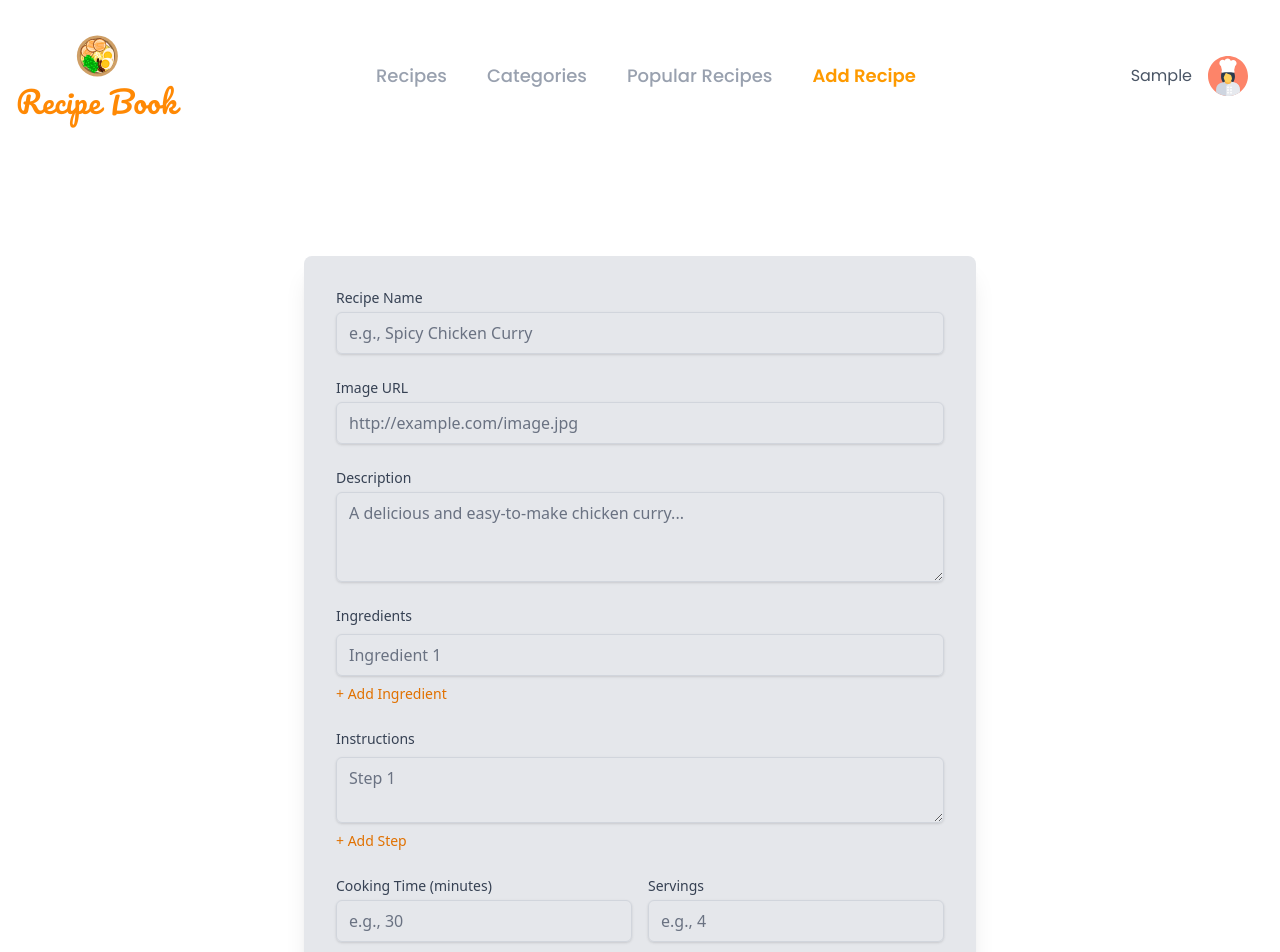
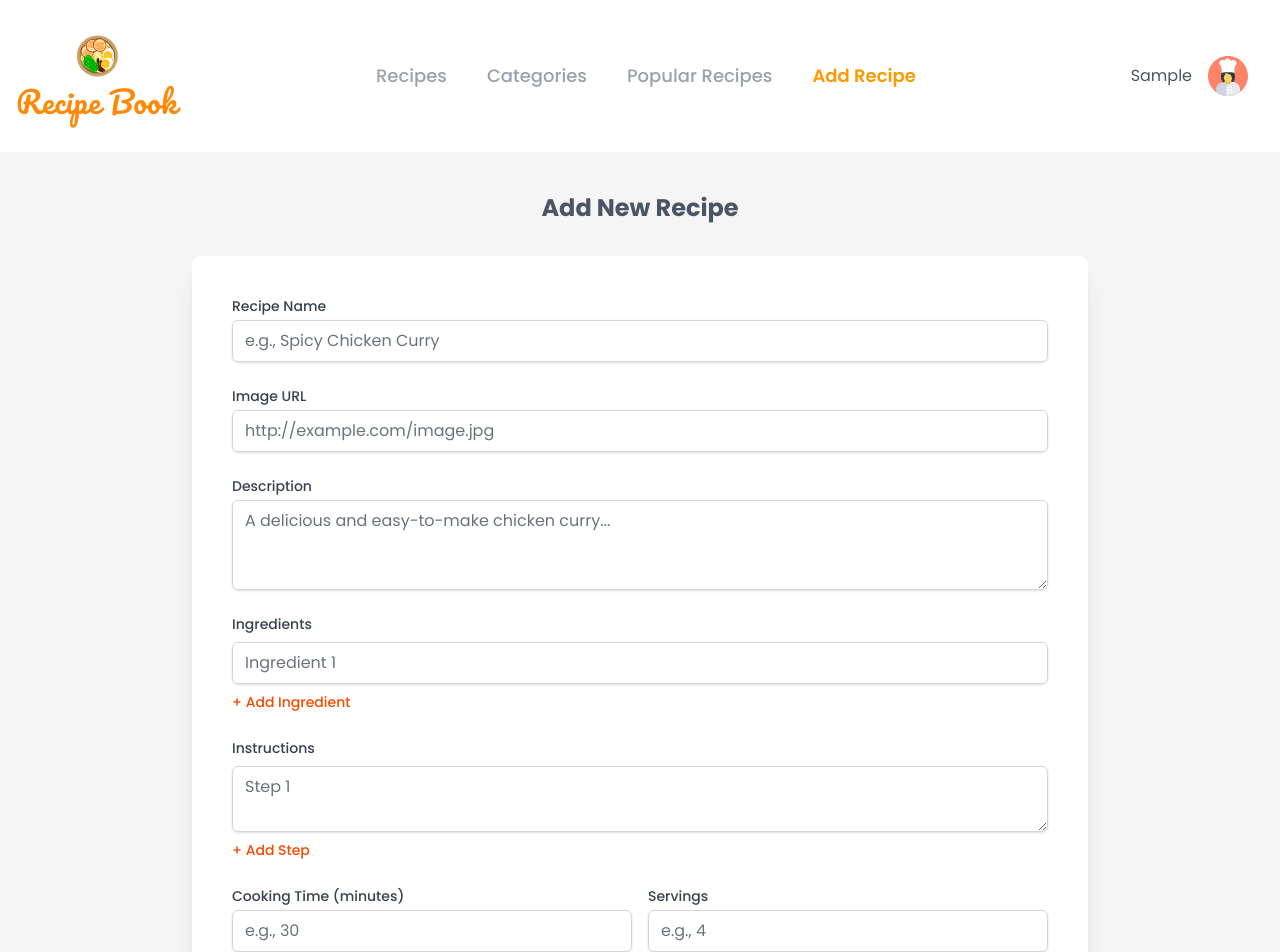
Before and after one commit to Vandu-Shre/recipe-app, a React (Vite) app in the folder client/: page /add-recipe in a window 1280 px wide. Shown: the top 952 px of the page. Built offline with nearby package versions, Linux system fonts and the light colour scheme; no server answers; sample sign-in values are in the browser's storage.

Commit message:
Updated Add and Edit Recipe pages

```diff
--- a/client/src/pages/AddRecipePage.tsx
+++ b/client/src/pages/AddRecipePage.tsx
@@ -1,4 +1,3 @@
-// client/src/pages/AddRecipePage.tsx
 import React, { useState } from 'react';
 import recipeService, { type CreateRecipeData } from '../services/recipeService';
 import { useAuth } from '../context/AuthContext';
@@ -23,7 +22,6 @@ const AddRecipePage: React.FC = () => {
 
   const handleChange = (e: React.ChangeEvent<HTMLInputElement | HTMLTextAreaElement>) => {
     const { name, value } = e.target;
-    // Special handling for number inputs to ensure they are parsed as numbers
     if (name === "cookingTime" || name === "servings") {
       setFormData((prev) => ({ ...prev, [name]: Number(value) }));
     } else {
@@ -56,7 +54,6 @@ const AddRecipePage: React.FC = () => {
     setError(null);
     setSuccess(null);
 
-    // Filter out empty strings from ingredients/instructions before sending
     const cleanedFormData = {
       ...formData,
       ingredients: formData.ingredients.filter(item => item.trim() !== ''),
@@ -66,10 +63,10 @@ const AddRecipePage: React.FC = () => {
     try {
       await recipeService.createRecipe(cleanedFormData, authToken);
       setSuccess('Recipe added successfully!');
-      setFormData({ // Reset form
+      setFormData({
         name: '', description: '', ingredients: [''], instructions: [''], cookingTime: 0, servings: 0, image: '',
       });
-      navigate('/recipes'); // Navigate to the recipe list after adding
+      navigate('/recipes');
     } catch (err: any) {
       setError(err.message || 'Failed to add recipe.');
     } finally {
@@ -87,11 +84,11 @@ const AddRecipePage: React.FC = () => {
 
   if (!user) {
     return (
-      <div className="min-h-screen py-8 flex flex-col items-center justify-center text-red-500 text-xl">
+      <div className="min-h-screen py-8 flex flex-col items-center justify-center text-red-500 text-xl font-[Poppins]">
         <p>You must be logged in to add a recipe.</p>
         <button
           onClick={() => navigate('/auth')}
-          className="mt-4 py-2 px-6 bg-amber-800 hover:bg-amber-900 text-white rounded-md transition duration-300"
+          className="mt-4 py-2 px-6 bg-orange-800 hover:bg-orange-900 text-white rounded-md transition duration-300"
         >
           Login / Register
         </button>
@@ -100,11 +97,10 @@ const AddRecipePage: React.FC = () => {
   }
 
   return (
-    // Adjust container for consistency with other pages' backgrounds
-    <div className="w-full px-4 py-8 min-h-screen">
-      <div className="max-w-2xl mx-auto"> {/* Inner container for centering content */}
-        <h1 className="text-4xl font-extrabold text-white text-center mb-8">Add New Recipe</h1>
-        <form onSubmit={handleSubmit} className="bg-gray-200 p-8 rounded-lg shadow-xl space-y-6">
+    <div className="w-full bg-neutral-100 p-10 min-h-screen font-[Poppins]">
+      <div className="max-w-4xl mx-auto">
+        <h1 className="text-2xl font-bold text-gray-600 text-center mb-8">Add New Recipe</h1>
+        <form onSubmit={handleSubmit} className="bg-white p-10 rounded-lg shadow-xl space-y-6">
           <div>
             <label htmlFor="name" className="block text-sm font-medium text-gray-700 mb-1">Recipe Name</label>
             <input
@@ -114,8 +110,7 @@ const AddRecipePage: React.FC = () => {
               value={formData.name}
               onChange={handleChange}
               required
-              // ADDED: text-gray-800 and placeholder-gray-500
-              className="mt-1 block w-full border border-gray-300 rounded-md shadow-sm py-2 px-3 focus:outline-none focus:ring-amber-500 focus:border-amber-500 text-gray-800 placeholder-gray-500"
+              className="mt-1 block w-full border border-gray-300 rounded-md shadow-sm py-2 px-3 focus:outline-none focus:ring-orange-500 focus:border-orange-500 text-gray-800 placeholder-gray-500"
               placeholder="e.g., Spicy Chicken Curry"
             />
           </div>
@@ -129,8 +124,7 @@ const AddRecipePage: React.FC = () => {
               value={formData.image}
               onChange={handleChange}
               required
-              // ADDED: text-gray-800 and placeholder-gray-500
-              className="mt-1 block w-full border border-gray-300 rounded-md shadow-sm py-2 px-3 focus:outline-none focus:ring-amber-500 focus:border-amber-500 text-gray-800 placeholder-gray-500"
+              className="mt-1 block w-full border border-gray-300 rounded-md shadow-sm py-2 px-3 focus:outline-none focus:ring-orange-500 focus:border-orange-500 text-gray-800 placeholder-gray-500"
               placeholder="http://example.com/image.jpg"
             />
           </div>
@@ -144,13 +138,11 @@ const AddRecipePage: React.FC = () => {
               onChange={handleChange}
               rows={3}
               required
-              // ADDED: text-gray-800 and placeholder-gray-500
-              className="mt-1 block w-full border border-gray-300 rounded-md shadow-sm py-2 px-3 focus:outline-none focus:ring-amber-500 focus:border-amber-500 text-gray-800 placeholder-gray-500"
+              className="mt-1 block w-full border border-gray-300 rounded-md shadow-sm py-2 px-3 focus:outline-none focus:ring-orange-500 focus:border-orange-500 text-gray-800 placeholder-gray-500"
               placeholder="A delicious and easy-to-make chicken curry..."
             ></textarea>
           </div>
 
-          {/* Ingredients */}
           <div>
             <label className="block text-sm font-medium text-gray-700 mb-1">Ingredients</label>
             {formData.ingredients.map((ingredient, index) => (
@@ -160,8 +152,7 @@ const AddRecipePage: React.FC = () => {
                   value={ingredient}
                   onChange={(e) => handleArrayChange(e, index, 'ingredients')}
                   placeholder={`Ingredient ${index + 1}`}
-                  // ADDED: text-gray-800 and placeholder-gray-500
-                  className="block w-full border border-gray-300 rounded-md shadow-sm py-2 px-3 focus:outline-none focus:ring-amber-500 focus:border-amber-500 text-gray-800 placeholder-gray-500"
+                  className="block w-full border border-gray-300 rounded-md shadow-sm py-2 px-3 focus:outline-none focus:ring-orange-500 focus:border-orange-500 text-gray-800 placeholder-gray-500"
                 />
                 {formData.ingredients.length > 1 && (
                   <button
@@ -179,13 +170,12 @@ const AddRecipePage: React.FC = () => {
             <button
               type="button"
               onClick={() => addArrayItem('ingredients')}
-              className="mt-2 text-sm text-amber-600 hover:text-amber-800 font-medium"
+              className="mt-2 text-sm text-orange-600 hover:text-orange-800 font-medium"
             >
               + Add Ingredient
             </button>
           </div>
 
-          {/* Instructions */}
           <div>
             <label className="block text-sm font-medium text-gray-700 mb-1">Instructions</label>
             {formData.instructions.map((instruction, index) => (
@@ -195,8 +185,7 @@ const AddRecipePage: React.FC = () => {
                   onChange={(e) => handleArrayChange(e, index, 'instructions')}
                   placeholder={`Step ${index + 1}`}
                   rows={2}
-                  // ADDED: text-gray-800 and placeholder-gray-500
-                  className="block w-full border border-gray-300 rounded-md shadow-sm py-2 px-3 focus:outline-none focus:ring-amber-500 focus:border-amber-500 text-gray-800 placeholder-gray-500"
+                  className="block w-full border border-gray-300 rounded-md shadow-sm py-2 px-3 focus:outline-none focus:ring-orange-500 focus:border-orange-500 text-gray-800 placeholder-gray-500"
                 ></textarea>
                 {formData.instructions.length > 1 && (
                   <button
@@ -214,7 +203,7 @@ const AddRecipePage: React.FC = () => {
             <button
               type="button"
               onClick={() => addArrayItem('instructions')}
-              className="mt-2 text-sm text-amber-600 hover:text-amber-800 font-medium"
+              className="mt-2 text-sm text-orange-600 hover:text-orange-800 font-medium"
             >
               + Add Step
             </button>
@@ -227,12 +216,11 @@ const AddRecipePage: React.FC = () => {
                 type="number"
                 id="cookingTime"
                 name="cookingTime"
-                value={formData.cookingTime === 0 ? '' : formData.cookingTime} // Show empty string if 0, else show value
+                value={formData.cookingTime === 0 ? '' : formData.cookingTime}
                 onChange={handleChange}
                 required
                 min="0"
-                // ADDED: text-gray-800 and placeholder-gray-500
-                className="mt-1 block w-full border border-gray-300 rounded-md shadow-sm py-2 px-3 focus:outline-none focus:ring-amber-500 focus:border-amber-500 text-gray-800 placeholder-gray-500"
+                className="mt-1 block w-full border border-gray-300 rounded-md shadow-sm py-2 px-3 focus:outline-none focus:ring-orange-500 focus:border-orange-500 text-gray-800 placeholder-gray-500"
                 placeholder="e.g., 30"
               />
             </div>
@@ -242,12 +230,11 @@ const AddRecipePage: React.FC = () => {
                 type="number"
                 id="servings"
                 name="servings"
-                value={formData.servings === 0 ? '' : formData.servings} // Show empty string if 0, else show value
+                value={formData.servings === 0 ? '' : formData.servings}
                 onChange={handleChange}
                 required
                 min="1"
-                // ADDED: text-gray-800 and placeholder-gray-500
-                className="mt-1 block w-full border border-gray-300 rounded-md shadow-sm py-2 px-3 focus:outline-none focus:ring-amber-500 focus:border-amber-500 text-gray-800 placeholder-gray-500"
+                className="mt-1 block w-full border border-gray-300 rounded-md shadow-sm py-2 px-3 focus:outline-none focus:ring-orange-500 focus:border-orange-500 text-gray-800 placeholder-gray-500"
                 placeholder="e.g., 4"
               />
             </div>
@@ -259,8 +246,8 @@ const AddRecipePage: React.FC = () => {
           <button
             type="submit"
             disabled={loading}
-            className={`w-full py-3 px-6 rounded-md text-white font-semibold transition duration-300 ${
-              loading ? 'bg-amber-600 opacity-70 cursor-not-allowed' : 'bg-amber-800 hover:bg-amber-900'
+            className={`w-full mt-10 py-3 px-6 rounded-full text-white font-semibold transition duration-300 ${
+              loading ? 'bg-orange-500 opacity-70 cursor-not-allowed' : 'bg-orange-500 hover:bg-orange-500'
             }`}
           >
             {loading ? 'Adding Recipe...' : 'Add Recipe'}
--- a/client/src/pages/RecipeDetailPage.tsx
+++ b/client/src/pages/RecipeDetailPage.tsx
@@ -5,6 +5,8 @@ import recipeService, { type Recipe } from '../services/recipeService';
 import ratingService, { type Rating, type CreateRatingData, type UpdateRatingData } from '../services/ratingService';
 import { useAuth } from '../context/AuthContext';
 import StarRating from '../components/StarRating';
+
+import { ArrowLeftIcon } from '@heroicons/react/24/solid';
 
 const RecipeDetailPage: React.FC = () => {
   const { id } = useParams<{ id: string }>();
@@ -262,25 +264,33 @@ const RecipeDetailPage: React.FC = () => {
         />
         <div className="absolute inset-0 bg-black/40"></div>
 
-        <div className="absolute top-4 left-4">
+        <div className="absolute top-4 left-4 z-10">
           <button
             onClick={() => navigate('/recipes')}
-            className="px-6 py-3 bg-black/50 text-white rounded-md hover:bg-black/70 transition-colors duration-300 font-semibold cursor-pointer">
-            Back
+            className="flex items-center justify-center w-15 h-15 bg-black/50 text-white rounded-full hover:bg-black/70 transition-colors duration-300 font-semibold cursor-pointer"
+            aria-label="Go back to recipes"
+          >
+            <ArrowLeftIcon className="h-6 w-6" />
           </button>
         </div>
 
         {isRecipeOwner && (
           <div className="absolute top-4 right-4 flex space-x-4">
-            <Link to={`/edit-recipe/${recipe.id}`}
-                  className="px-6 py-3 bg-black/50 text-white rounded-md hover:bg-black/70 transition-colors duration-300 font-semibold cursor-pointer">
-              Edit Recipe
-            </Link>
+          <Link to={`/edit-recipe/${recipe.id}`}
+                className="px-4 py-4 bg-black/50 text-white rounded-full hover:bg-black/70 transition-colors duration-300 font-semibold cursor-pointer"
+          >
+            <svg xmlns="http://www.w3.org/2000/svg" fill="none" viewBox="0 0 24 24" strokeWidth={1.5} stroke="currentColor" className="size-6">
+              <path strokeLinecap="round" strokeLinejoin="round" d="m16.862 4.487 1.687-1.688a1.875 1.875 0 1 1 2.652 2.652L10.582 16.07a4.5 4.5 0 0 1-1.897 1.13L6 18l.8-2.685a4.5 4.5 0 0 1 1.13-1.897l8.932-8.931Zm0 0L19.5 7.125M18 14v4.75A2.25 2.25 0 0 1 15.75 21H5.25A2.25 2.25 0 0 1 3 18.75V8.25A2.25 2.25 0 0 1 5.25 6H10" />
+            </svg>
+          </Link>
+
             <button
               onClick={handleDeleteRecipe}
-              className="px-6 py-3 bg-black/50 text-white rounded-md hover:bg-black/70 transition-colors duration-300 font-semibold cursor-pointer"
+              className="px-4 py-4 bg-black/50 text-white rounded-full hover:bg-black/70 transition-colors duration-300 font-semibold cursor-pointer"
             >
-              Delete Recipe
+              <svg xmlns="http://www.w3.org/2000/svg" fill="none" viewBox="0 0 24 24" strokeWidth={1.5} stroke="currentColor" className="size-6">
+                <path strokeLinecap="round" strokeLinejoin="round" d="m14.74 9-.346 9m-4.788 0L9.26 9m9.968-3.21c.342.052.682.107 1.022.166m-1.022-.165L18.16 19.673a2.25 2.25 0 0 1-2.244 2.077H8.084a2.25 2.25 0 0 1-2.244-2.077L4.772 5.79m14.456 0a48.108 48.108 0 0 0-3.478-.397m-12 .562c.34-.059.68-.114 1.022-.165m0 0a48.11 48.11 0 0 1 3.478-.397m7.5 0v-.916c0-1.18-.91-2.164-2.09-2.201a51.964 51.964 0 0 0-3.32 0c-1.18.037-2.09 1.022-2.09 2.201v.916m7.5 0a48.667 48.667 0 0 0-7.5 0" />
+              </svg>
             </button>
           </div>
         )}
```
Also changed, not shown: client/src/pages/EditRecipePage.tsx (+34 -39 lines).
